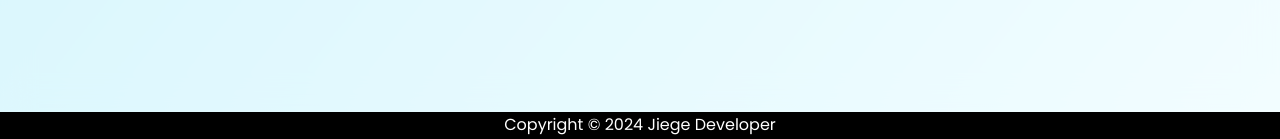
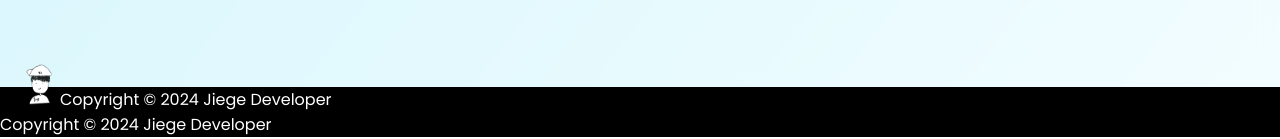
Before and after one commit to GaoZi2014/melaka-homestay_web, a plain HTML site: page padlocks.html in a window 1280 px wide. Shown: the part 1886-2025 px from the top of the page. Drawn offline with Linux system fonts and the light colour scheme; a web font is replaced by a local one.

Commit message:
Version 2.0.1 !!!!!!!!!!!!!!!!
Added a small person in the copyright sections

```diff
--- a/padlocks.html
+++ b/padlocks.html
@@ -90,7 +90,9 @@
         </div>
       </div>
       <br>
-      <br>
+      <div class="copyright">
+        <a class="copyright-link" href="https://jiegeblog.eu.org/"><span><img class="copyright-profile-picture" src="assets/copyright/profile-transparent.png" alt="profile-picture">Copyright &copy; 2024 Jiege Developer</span></a>
+      </div>
     </div>
   </div>
 
@@ -156,7 +158,9 @@
         </div>
       </div>
       <br>
-      <br>
+      <div class="copyright">
+        <a class="copyright-link" href="https://jiegeblog.eu.org/"><span><img class="copyright-profile-picture" src="assets/copyright/profile-transparent.png" alt="profile-picture">Copyright &copy; 2024 Jiege Developer</span></a>
+      </div>
     </div>
   </div>
   <div class="copyright">
--- a/style.css
+++ b/style.css
@@ -58,6 +58,10 @@ nav a:hover{
 
 .current-page:hover {
   transform: scale(1);
+}
+
+.pg-title {
+  text-align: left;
 }
 
 .pg-title:hover {
@@ -155,8 +159,12 @@ nav li:first-child{
 .copyright {
   background-color: #000;
   color: #fff;
-  height: 30px;
+  text-align: left;
   width: 100%;
+}
+
+.copyright span {
+  margin-left: 20px;
 }
 
 .flex {
@@ -379,3 +387,21 @@ a:hover {
   font-size: 22px;
   color: #252525;
 }
+
+.copyright-profile-picture {
+  width: 40px;
+  margin-top: -25px;
+  transition: all 0.3s;
+}
+
+.copyright-profile-picture:hover {
+  transform: rotate(-360deg);
+}
+
+.copyright-link {
+  color: #fff;
+}
+
+.copyright-link:hover {
+  color: #bababa;
+}
```
Also changed, not shown: books.html (+6 -6 lines), furnitureTutorial.html (+6 -6 lines), index.html (+6 -5 lines), touristSpot.html (+6 -2 lines), assets/copyright/profile-transparent.png (added).
